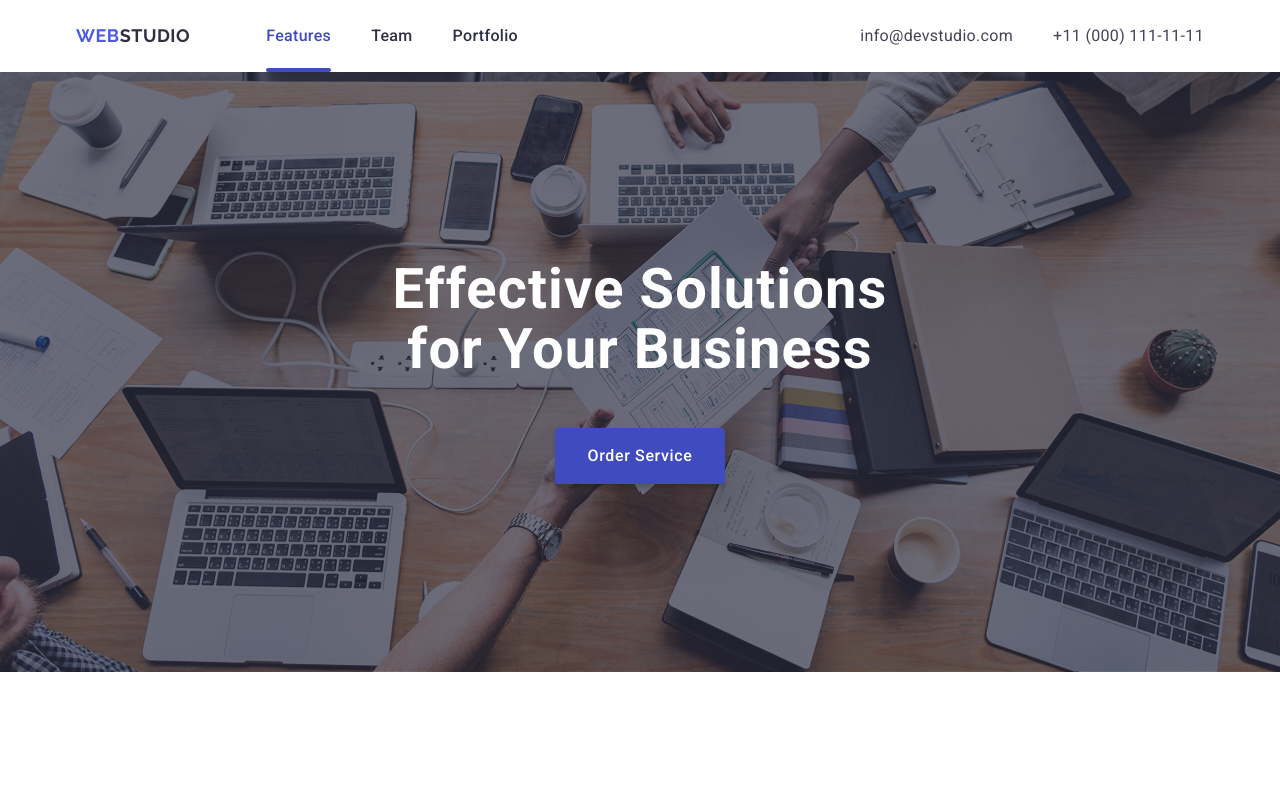
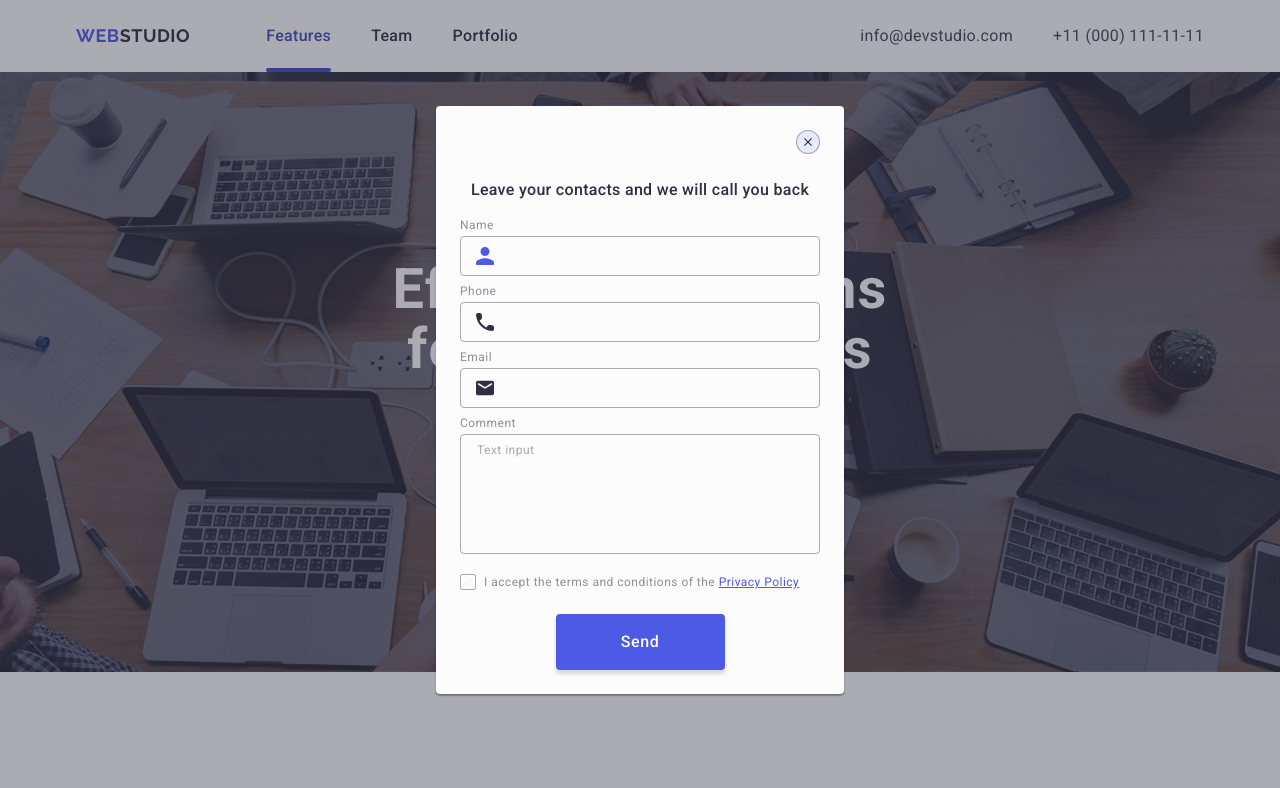
Before and after one commit to ihordusyk/goit-markup-hw-05, a plain HTML site: page index.html in a window 1280 px wide. Both pictures are taken after a click on the button "Order Service". Shown: the top 788 px of the page. Drawn offline with nearby package versions, Linux system fonts and the light colour scheme.

Commit message:
add script JS

```diff
--- a/index.html
+++ b/index.html
@@ -55,7 +55,9 @@
       <section class="hero" id="hero">
         <div class="container container-hero">
           <h1 class="hero-title">Effective Solutions for Your Business</h1>
-          <button type="button" class="hero-button">Order Service</button>
+          <button type="button" class="hero-button" data-modal-open>
+            Order Service
+          </button>
         </div>
       </section>
       <section class="section features" id="features">
@@ -604,9 +606,14 @@
         </div>
       </div>
     </footer>
-    <div class="modal-overlay" id="modal">
+    <div class="modal-overlay" id="modal" data-modal>
       <div class="modal">
-        <button class="modal-close-btn" type="button" aria-label="Close modal">
+        <button
+          class="modal-close-btn"
+          type="button"
+          aria-label="Close modal"
+          data-modal-close
+        >
           <svg class="modal-close-icon" width="8" height="8">
             <use href="./images/icons.svg#icon-close"></use>
           </svg>
@@ -700,5 +707,17 @@
         </form>
       </div>
     </div>
+    <script>
+      const modal = document.querySelector("[data-modal]");
+      const openBtn = document.querySelector("[data-modal-open]");
+      const closeBtn = document.querySelector("[data-modal-close]");
+
+      openBtn.addEventListener("click", toggle);
+      closeBtn.addEventListener("click", toggle);
+
+      function toggle() {
+        modal.classList.toggle("is-open");
+      }
+    </script>
   </body>
 </html>
```
